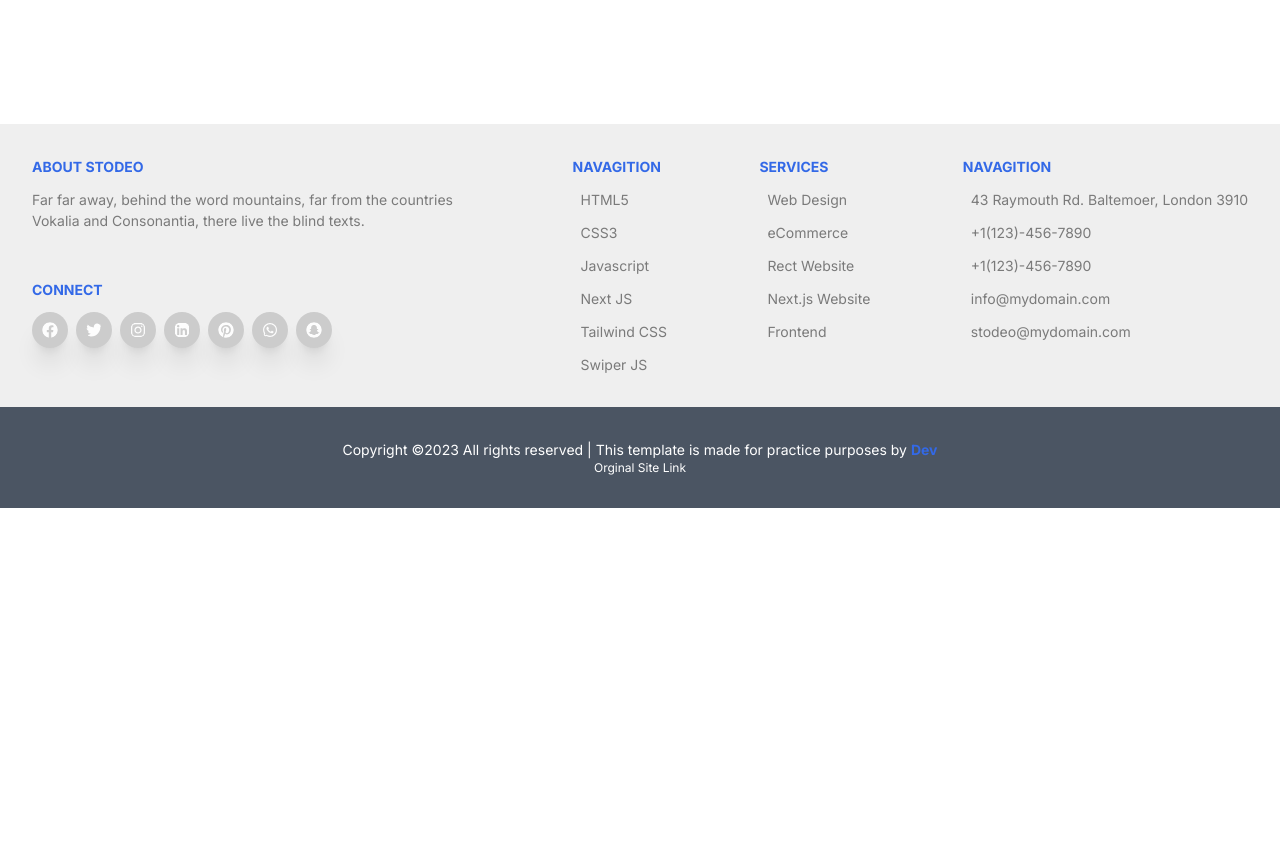
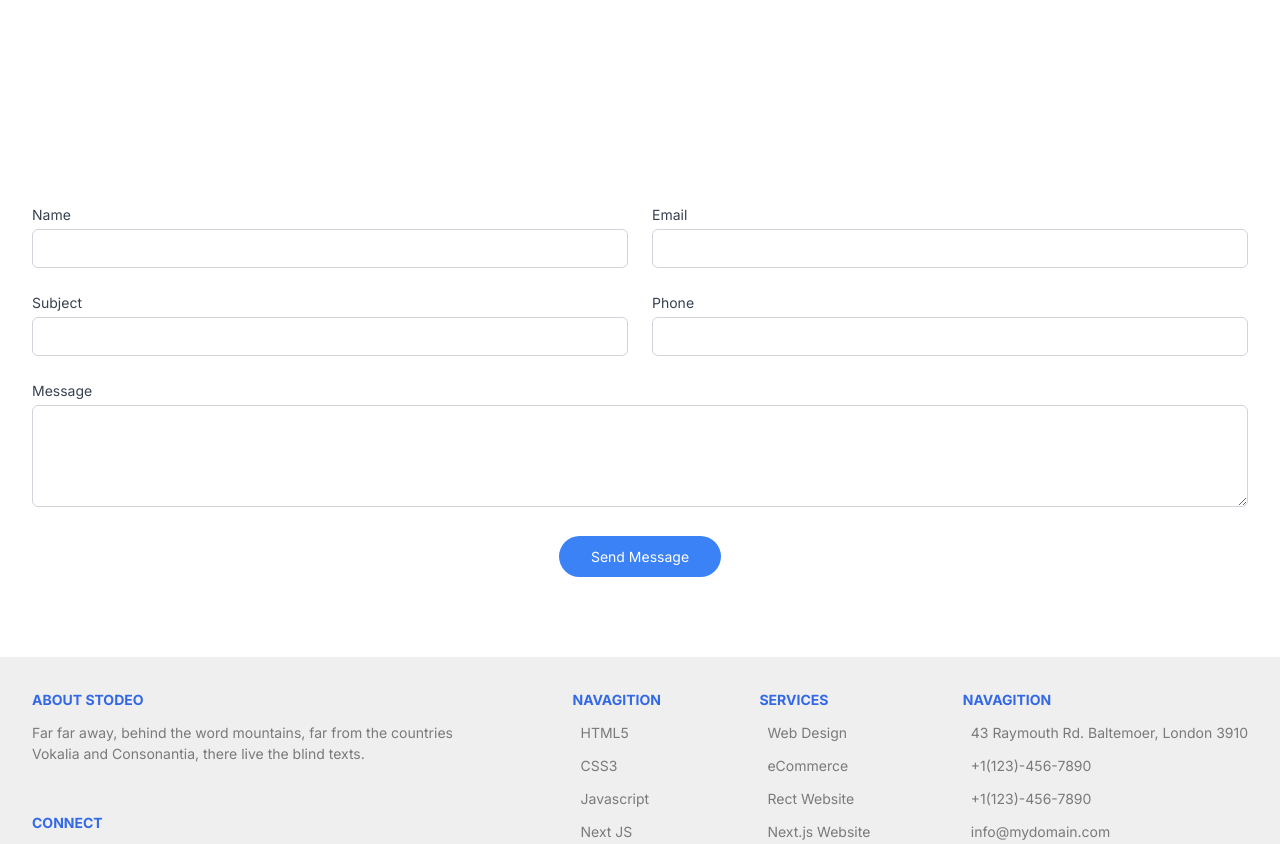
Before and after one commit to devdashk66/stodeo-agency, a Next.js app: page /contact in a window 1280 px wide. Shown: the part 460-1304 px from the top of the page. Before the commit the page ends 968 px from the top, so only its background shows below. Built offline with nearby package versions, Linux system fonts and the light colour scheme.

Commit message:
Contact form added

```diff
--- /dev/null
+++ b/app/components/contact/Contact.js
@@ -0,0 +1,115 @@
+"use client";
+import React, { useState } from "react";
+
+const ContactForm = () => {
+  const [formData, setFormData] = useState({
+    name: "",
+    email: "",
+    subject: "",
+    phone: "",
+    message: "",
+  });
+
+  const handleChange = (e) => {
+    const { name, value } = e.target;
+    setFormData({
+      ...formData,
+      [name]: value,
+    });
+  };
+
+  const handleSubmit = (e) => {
+    e.preventDefault();
+    console.log(formData);
+  };
+
+  return (
+    <div className="max-w-screen-xl py-20 mx-auto px-4 sm:px-6 lg:px-8">
+      <form onSubmit={handleSubmit} className="grid grid-cols-1 gap-6">
+        <div className="grid grid-cols-1 sm:grid-cols-2 gap-6">
+          <div>
+            <label htmlFor="name" className="block text-gray-700">
+              Name
+            </label>
+            <input
+              type="text"
+              id="name"
+              name="name"
+              value={formData.name}
+              onChange={handleChange}
+              className="mt-1 p-2 w-full rounded-md border border-gray-300 focus:ring focus:ring-blue-200 outline-none"
+              required
+            />
+          </div>
+          <div>
+            <label htmlFor="email" className="block text-gray-700">
+              Email
+            </label>
+            <input
+              type="email"
+              id="email"
+              name="email"
+              value={formData.email}
+              onChange={handleChange}
+              className="mt-1 p-2 w-full rounded-md border border-gray-300 focus:ring focus:ring-blue-200 outline-none"
+              required
+            />
+          </div>
+        </div>
+        <div className="grid grid-cols-1 sm:grid-cols-2 gap-6">
+          <div>
+            <label htmlFor="subject" className="block text-gray-700">
+              Subject
+            </label>
+            <input
+              type="text"
+              id="subject"
+              name="subject"
+              value={formData.subject}
+              onChange={handleChange}
+              className="mt-1 p-2 w-full rounded-md border border-gray-300 focus:ring focus:ring-blue-200 outline-none"
+              required
+            />
+          </div>
+          <div>
+            <label htmlFor="phone" className="block text-gray-700">
+              Phone
+            </label>
+            <input
+              type="tel"
+              id="phone"
+              name="phone"
+              value={formData.phone}
+              onChange={handleChange}
+              className="mt-1 p-2 w-full rounded-md border border-gray-300 focus:ring focus:ring-blue-200 outline-none"
+            />
+          </div>
+        </div>
+        <div>
+          <label htmlFor="message" className="block text-gray-700">
+            Message
+          </label>
+          <textarea
+            id="message"
+            name="message"
+            value={formData.message}
+            onChange={handleChange}
+            rows="4"
+            className="mt-1 p-2 w-full rounded-md border border-gray-300 focus:ring focus:ring-blue-200 outline-none"
+            required
+          ></textarea>
+        </div>
+        <div className="text-center">
+          <button
+            type="submit"
+            className="px-8 py-[10px] bg-blue-500 text-white rounded-full hover:bg-blue-600 focus:outline-none focus:ring focus:ring-blue-200"
+          >
+            Send Message
+          </button>
+        </div>
+      </form>
+    </div>
+  );
+};
+
+export default ContactForm;
--- a/app/contact/page.js
+++ b/app/contact/page.js
@@ -1,10 +1,14 @@
 import React from "react";
 import Hero from "../components/hero/Hero";
+import ContactForm from "../components/contact/Contact";
 
 const contact = () => {
   return (
     <>
+      {/* Hero Section */}
       <Hero pageName="CONTACT" title="Contact Us" />
+      {/* Contact Section */}
+      <ContactForm />
     </>
   );
 };
--- a/app/gallery/page.js
+++ b/app/gallery/page.js
@@ -5,7 +5,9 @@ import Gallary from "../components/gallary/Gallary";
 const gallery = () => {
   return (
     <>
+      {/* Hero Section */}
       <Hero pageName="GALLERY" title="Gallery" />
+      {/* Gallary Section */}
       <Gallary />
     </>
   );
--- a/app/page.js
+++ b/app/page.js
@@ -19,16 +19,12 @@ export default function Home() {
         title="We have the best solution for your business to grow."
         bgColor="#ffffff"
       />
-
       {/* Welcome Section */}
       <WelcomeSection />
-
       {/* Why Stodeo Section */}
       <WhyStodeo />
-
       {/* Why Choose Us Section */}
       <WhyChooseUs />
-
       {/* Recent Blog Section */}
       <RecentBlog />
       {/* We Awesome Section */}
```
Also changed, not shown: 1 other file (tests, documents, lock files or other folders).
